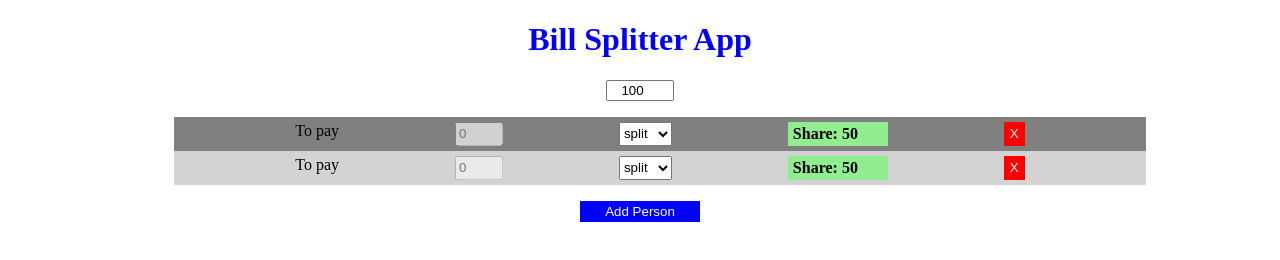
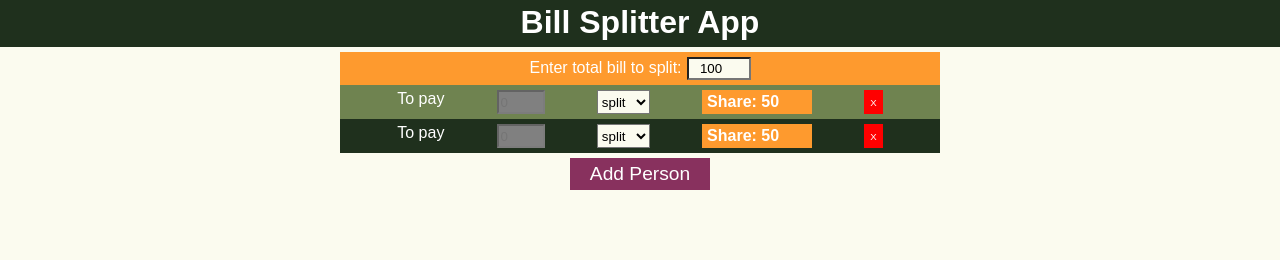
Before and after one commit to nickmplay/billSplitter, a website built with webpack: page index.html in a window 1280 px wide. Built offline with Linux system fonts and the light colour scheme.

Commit message:
final styling

```diff
--- a/src/styles.css
+++ b/src/styles.css
@@ -1,13 +1,46 @@
+* {
+  background: #FBFBEF;
+  font-family: Arial, Helvetica, sans-serif;
+  margin:0;
+}
+
 h1 {
-  color:blue;
+  background: #1F301D;
+  color:white;
+  margin-bottom: 5px;
+  text-align: center;
+  padding-top: 4px;
+  padding-bottom: 6px;
+}
+
+#app {
+  color: white;
+  display: flex;
+  flex-direction: column;
+  margin: 0 auto;
+  max-width: 600px;
+  vertical-align: middle;
+}
+
+#app .totalBill {
+  background: #FE9A2E;
   text-align: center;
 }
 
-#app {
-  display: flex;
-  flex-direction: column;
-  margin: 0 auto;
-  max-width: 80%;
+#app .totalBill label {
+  background: #FE9A2E;
+  margin-right: 5px;
+}
+
+#app .input-total {
+  margin: 5px auto;
+  padding: 2px 0;
+  width: 60px;
+  text-align: center;
+}
+
+#app ol {
+  padding: 0;
 }
 
 #app li {
@@ -19,41 +52,42 @@ h1 {
 }
 
 #app li:nth-child(even) {
-  background: lightgrey;
+  background: #1F301D;
 }
 
 #app li:nth-child(odd) {
-  background: grey;
+  background: #6F8350;
 }
 
 #app li input {
   width: 40px;
 }
 
+#app li input:disabled {
+  background: #808080;
+  color: #808080;
+}
+
 #app li button {
   background: red;
   border: 0;
   color: white;
+  font-size: 60%;
 }
 
 #app span {
-  background: lightgreen;
+  background: #FE9A2E;
+  font-weight: bold;
   padding: 3px 5px;
-  font-weight: bold;
-  width: 90px;
+  width: 100px;
 }
 
-.input-total {
-  margin: auto;
-  width: 60px;
-  text-align: center;
+#app .addPersonBtn {
+  border: 0;
+  background: #88315E;
+  color: white;
+  font-size: 1.2em;
+  margin: 5px auto;
+  padding: 5px 10px;
+  width: 140px;
 }
-
-.addPersonBtn {
-  border: 0;
-  background: blue;
-  color: white;
-  margin: 0 auto;
-  padding: 3px 5px;
-  width: 120px;
-}
--- a/src/view.js
+++ b/src/view.js
@@ -66,12 +66,20 @@ function ViewBill() {
   }
 
   this.createAmountInput = function(startAmount = 0){
+    const amountDiv = document.createElement("div");
+    amountDiv.setAttribute("class", "totalBill");
+    const amountLabel = document.createElement("label");
+    amountLabel.setAttribute("for", "amountInp");
+    amountLabel.innerHTML = "Enter total bill to split:";
     const amountInput = document.createElement("input");
+    amountInput.setAttribute("name", "amountInp");
     amountInput.setAttribute("type", "number");
     amountInput.setAttribute("class", "input-total");
     amountInput.setAttribute("placeholder", "Enter amount");
     amountInput.setAttribute("value", startAmount);
-    return amountInput;
+    amountDiv.appendChild(amountLabel);
+    amountDiv.appendChild(amountInput);
+    return amountDiv;
   }
 
 
```
Also changed, not shown: dist/bundle.js, 2 other files.
